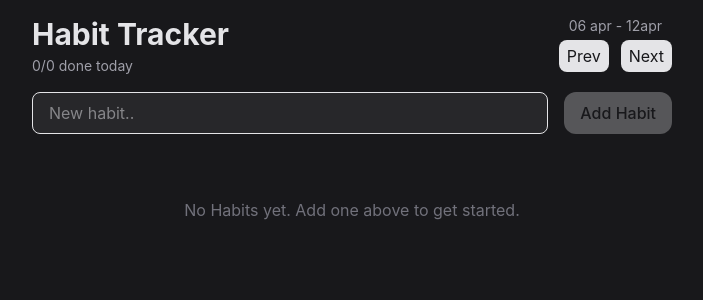
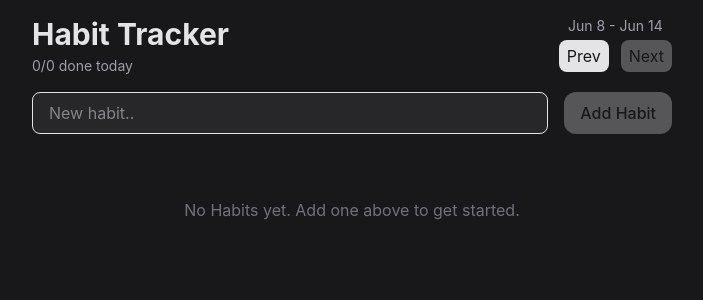
Before and after one commit to abusufyan-03/habit-tracker, a React (Vite) app: page / in a window 1280 px wide. Shown: the top 300 px of the page, without its empty margins (288-991 px from the left). Built offline with nearby package versions, Linux system fonts and the light colour scheme.

Commit message:
feat: add weekly navigation with synchronized visible dats

```diff
--- a/src/App.tsx
+++ b/src/App.tsx
@@ -1,16 +1,28 @@
+import { useState } from "react";
 import { HabitForm } from "./components/HabitForm";
 import { HabitList } from "./components/HabitList";
 import { Header } from "./components/Header";
 import { HabitProvider } from "./context/HabitProvider";
+import { addWeeks, eachDayOfInterval, endOfWeek, startOfWeek } from "date-fns";
 
 export default function App() {
+  const [weekOfset, setWeekOfset] = useState(0);
+  const week = addWeeks(new Date, weekOfset);
+
+  const visibleDates = eachDayOfInterval({
+    start: startOfWeek(week, {weekStartsOn: 1}),
+    end: endOfWeek(week, {weekStartsOn: 1})
+  })
   return (
     <>
       <div className="max-w-2xl mx-auto p-4 flex flex-col gap-4">
         <HabitProvider>
-          <Header />
+          <Header visibleDates={visibleDates}
+          onPrev={() => setWeekOfset(o => o -1 )}
+          onNext={() => setWeekOfset(o => o + 1)}
+           />
           <HabitForm />
-          <HabitList />
+          <HabitList  visibleDates={visibleDates} />
         </HabitProvider>
       </div>
     </>
--- a/src/components/HabitList.tsx
+++ b/src/components/HabitList.tsx
@@ -1,16 +1,16 @@
 import { useHabits, type Habit } from "../context/useHabits";
 import { Button } from "./Button";
 import {
-  eachDayOfInterval,
-  endOfWeek,
-  startOfWeek,
   format,
   isFuture,
   isSameDay,
   subDays,
 } from "date-fns";
 
-export function HabitList() {
+type HabitListProps = {
+  visibleDates: Date[];
+}
+export function HabitList({visibleDates}: HabitListProps) {
   // console.log(habits);
   const {habits} = useHabits();
 
@@ -25,22 +25,18 @@
   return (
     <>
       {habits.map((habit) => (
-        <HabitItem key={habit.id} habit={habit} />
+        <HabitItem key={habit.id} habit={habit} visibleDates={visibleDates} />
       ))}
     </>
   );
 }
 
 type HabitItemProps = {
-  habit: Habit
+  habit: Habit;
+  visibleDates: Date[]
 }
-function HabitItem({habit}: HabitItemProps) {
+function HabitItem({habit, visibleDates}: HabitItemProps) {
   const {deleteHabit, toggleHabit} = useHabits();
-
-  const visibleDates = eachDayOfInterval({
-    start: startOfWeek(new Date(), { weekStartsOn: 1 }),
-    end: endOfWeek(new Date(), { weekStartsOn: 1 }),
-  });
 
   const streak = getStreak(habit.completion);
 
--- a/src/components/Header.tsx
+++ b/src/components/Header.tsx
@@ -1,11 +1,18 @@
-import { isToday } from "date-fns";
+import { format, isToday } from "date-fns";
 import { useHabits } from "../context/useHabits";
 import { Button } from "./Button";
 
-export function Header() {
+type HeaderProps = {
+  visibleDates: Date[];
+  onPrev(): void;
+  onNext(): void;
+}
+export function Header({visibleDates, onPrev, onNext}: HeaderProps) {
   const {habits} = useHabits();
 
   const doneToday = habits.filter(h => h.completion.some(c => isToday(c))).length;
+
+  const dateRange = `${format(visibleDates[0], "MMM d")} - ${format(visibleDates.at(-1)!, "MMM d")}`
   return (
     <>
   <header className="flex justify-between">
@@ -15,10 +22,10 @@
     </div>
 
     <div className="flex flex-col gap-1 items-center">
-      <span className="text-sm text-zinc-400">06 apr - 12apr</span>
+      <span className="text-sm text-zinc-400">{dateRange}</span>
       <div className="flex justify-center gap-3">
-        <Button>Prev</Button>
-        <Button>Next</Button>
+        <Button onClick={onPrev}>Prev</Button>
+        <Button onClick={onNext} disabled={visibleDates.some(d => isToday(d))}>Next</Button>
       </div>
     </div>
   </header>
```
